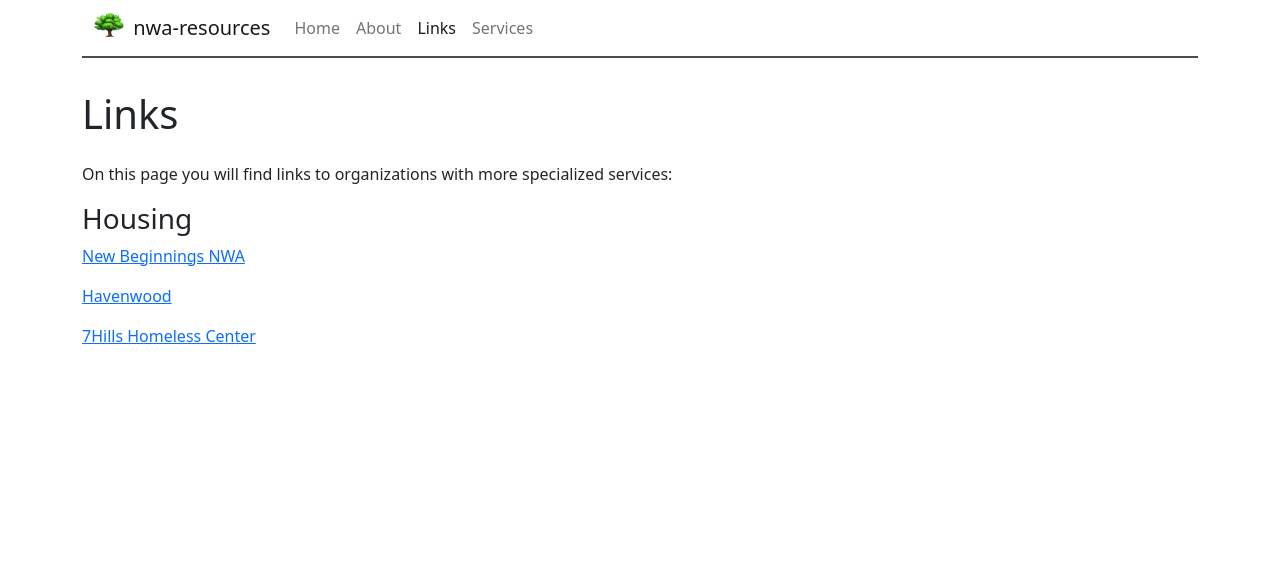
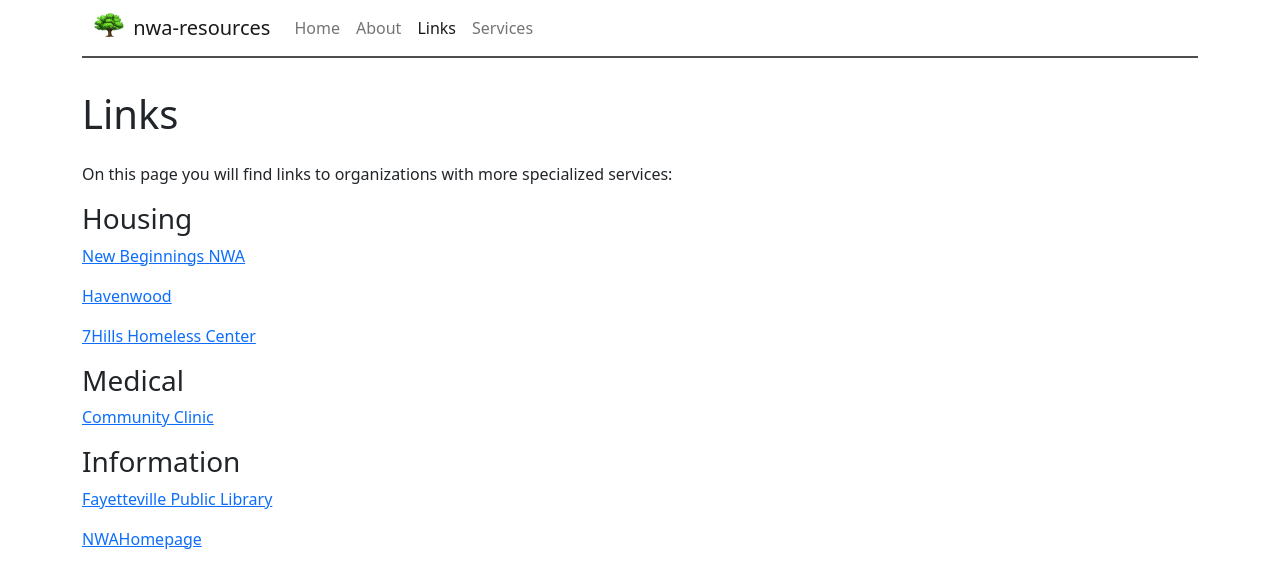
Before and after one commit to psibir/nwa-resources, a Jekyll site: the page built from links.md, in a window 1280 px wide. Shown: the top 588 px of the page. Built offline with Jekyll 4.4.1, drawn with Linux system fonts in a browser that asks for light colours.

Commit message:
Update links.md

```diff
--- a/links.md
+++ b/links.md
@@ -13,3 +13,13 @@
 [Havenwood](https://www.nwahavenwood.org)
 
 [7Hills Homeless Center](https://7hillscenter.org)
+
+### Medical
+
+[Community Clinic](https://www.communityclinicnwa.org)
+
+### Information
+
+[Fayetteville Public Library](https://www.faylib.org)
+
+[NWAHomepage](https://www.nwahomepage.com)
```
